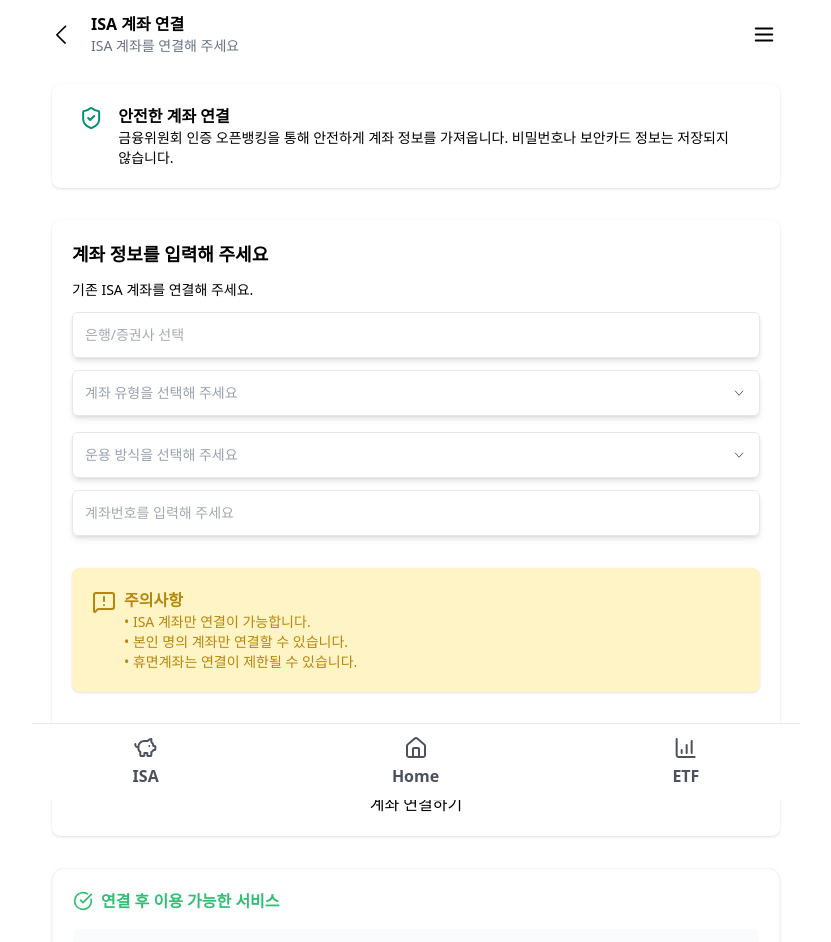
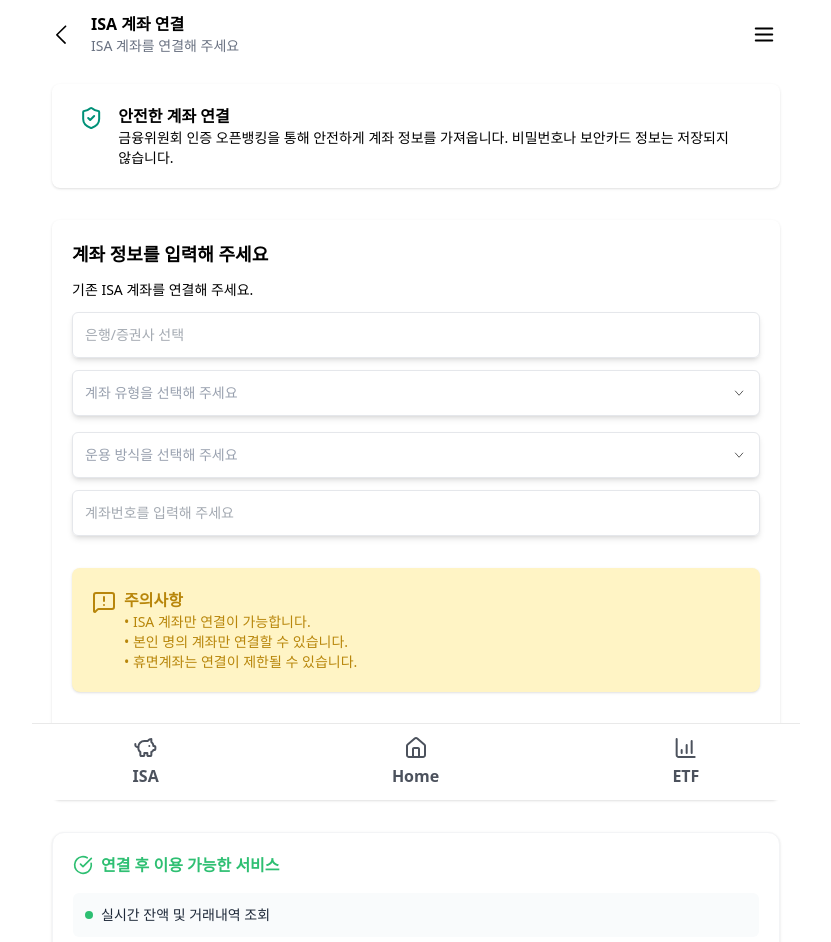
Before and after one commit to jjinleee/ISAID, a Next.js app: page /mypage/account-connect in a window 1280 px wide. Shown: the top 942 px of the page, without its empty margins (224-1055 px from the left). Built offline with nearby package versions, Linux system fonts and the light colour scheme.

Commit message:
chore: 테스트용 버튼 삭제 (#30)

```diff
--- a/app/(routes)/mypage/account-connect/_components/account-connect-page-container.tsx
+++ b/app/(routes)/mypage/account-connect/_components/account-connect-page-container.tsx
@@ -160,21 +160,6 @@ const AccountConnectPageContainer = () => {
           text={'계좌 연결하기'}
           onClick={handleConnectAccount}
         />
-
-        <button
-          onClick={() =>
-            toast.success('계좌 연결이 완료되었습니다!', {
-              icon: <SquareCheckBig className='w-5 h-5 text-hana-green' />,
-              style: {
-                borderRadius: '8px',
-                color: 'black',
-                fontWeight: '500',
-              },
-            })
-          }
-        >
-          계좌 연결하기
-        </button>
       </div>
 
       <div className='w-full rounded-xl border border-gray-100 shadow-sm p-5 bg-white'>
```
